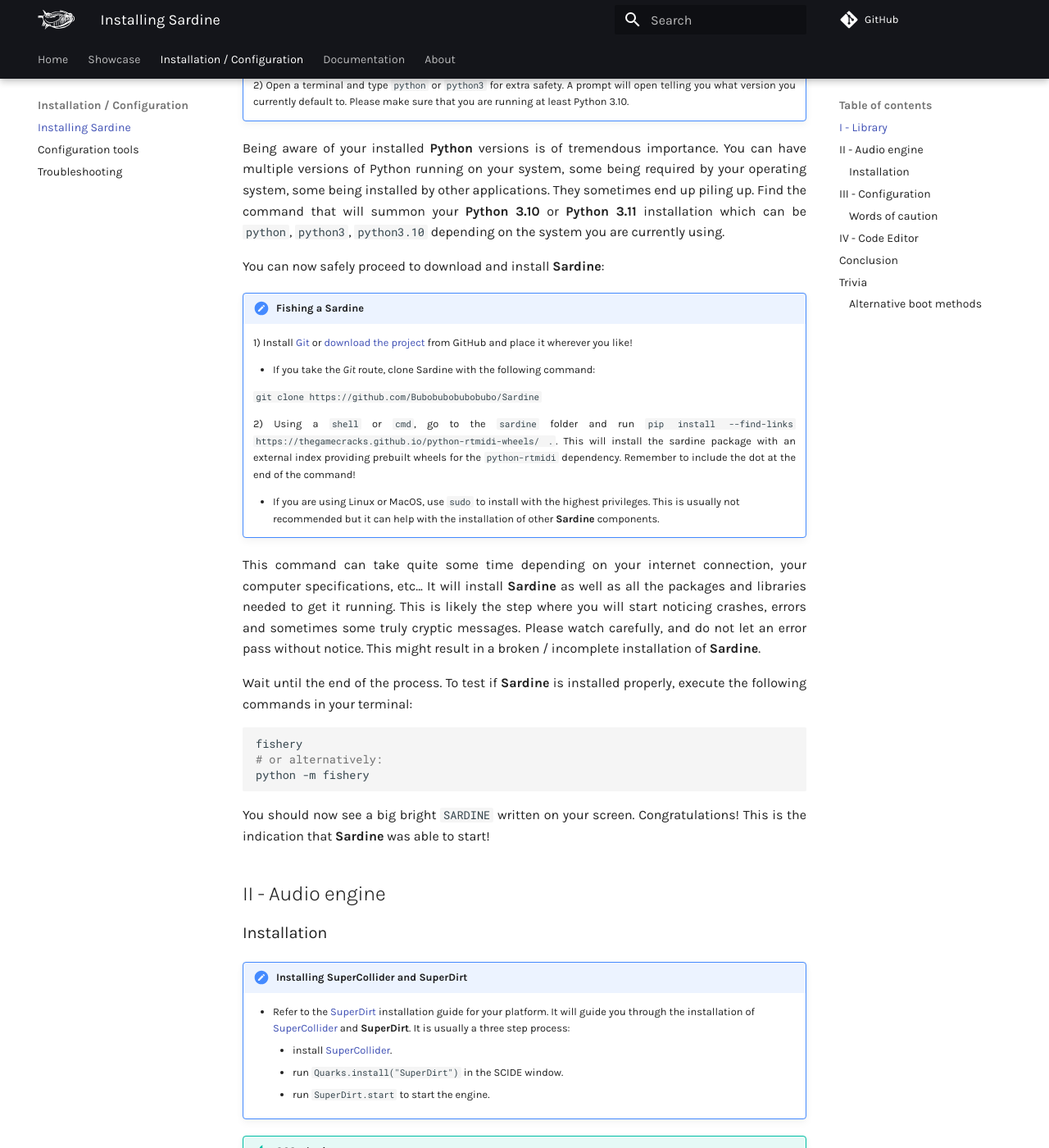
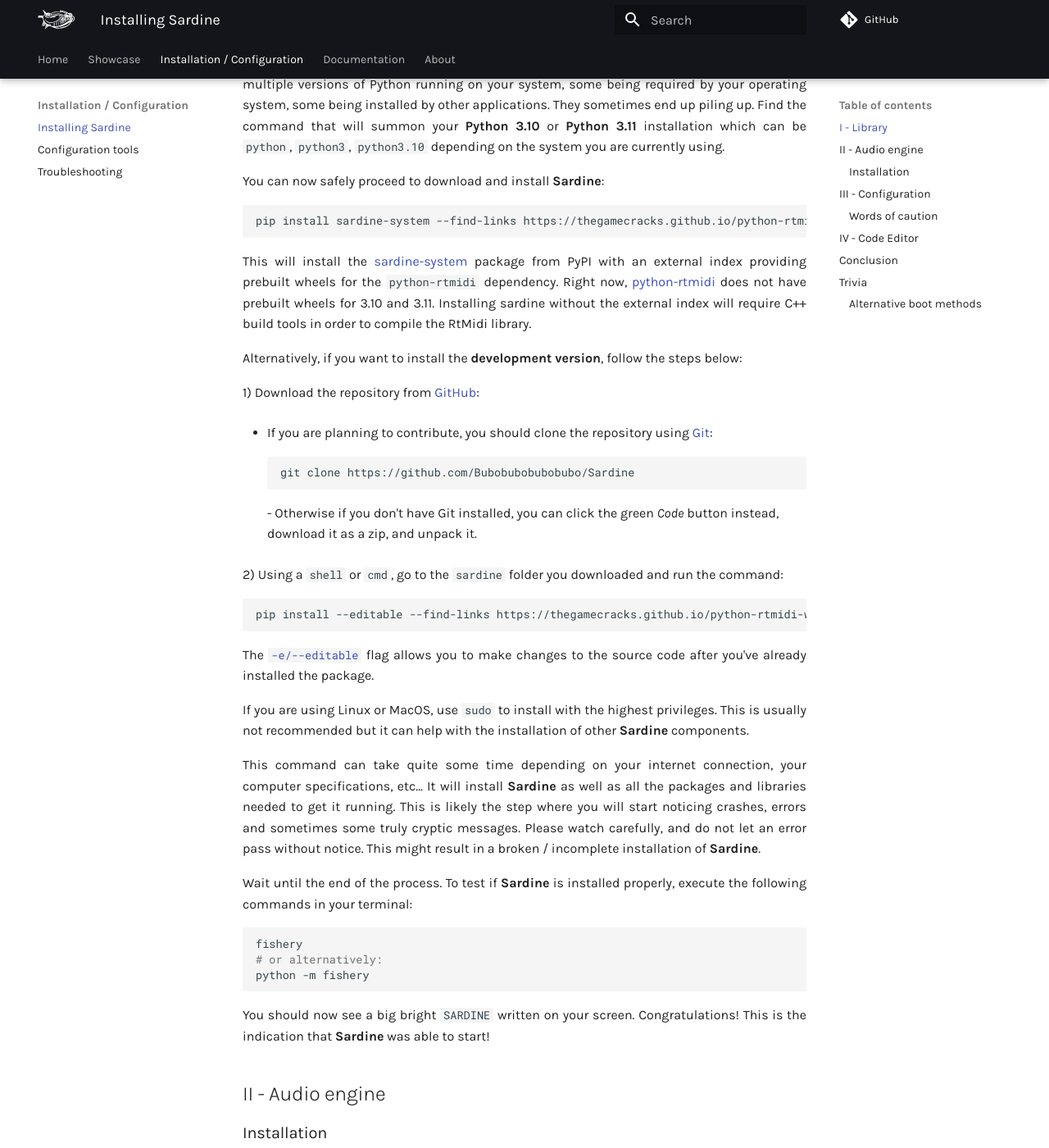
Before and after one commit to EmmaleeBonderud0325/sardine, an MkDocs documentation site: the page built from docs/technical/installation.md, in a window 1280 px wide and 1400 px high, scrolled down 1308 px. Shown: the whole window at 82% size. Built offline with MkDocs 1.6.1 and Material for MkDocs 9.7.7, drawn with Linux system fonts in a browser that asks for light colours; comment, search, counter and statistics services are not loaded; some of the changed text lies outside the part shown.

Commit message:
docs: Add PyPI and tweak source installation steps

````diff
--- a/docs/technical/installation.md
+++ b/docs/technical/installation.md
@@ -1,8 +1,4 @@
 # Installation
-
-
-!!! tips "Installing from Pypi or from a package manager"
-    Installation of **Sardine**  using Pypi is not yet available.
 
 The installation of **Sardine** is done in two separate steps
 that you can go through in any order:
@@ -47,25 +43,42 @@
 
 You can now safely proceed to download and install **Sardine**:
 
-!!! note "Fishing a Sardine"
+```sh
+pip install sardine-system --find-links https://thegamecracks.github.io/python-rtmidi-wheels/
+```
 
-    1) Install [Git](https://git-scm.com/)
-       or [download the project](https://github.com/Bubobubobubobubo/sardine#:~:text=with%20GitHub%20Desktop-,Download%20ZIP,-Latest%20commit)
-       from GitHub and place it wherever you like!
+This will install the [sardine-system](https://pypi.org/project/sardine-system/) package from PyPI
+with an external index providing prebuilt wheels for the `python-rtmidi` dependency.
+Right now, [python-rtmidi](https://pypi.org/project/python-rtmidi/#files)
+does not have prebuilt wheels for 3.10 and 3.11. Installing sardine without the
+external index will require C++ build tools in order to compile the RtMidi library.
 
-    - If you take the *Git* route, clone Sardine with the following command:
+Alternatively, if you want to install the **development version**, follow the steps below:
 
-      `git clone https://github.com/Bubobubobubobubo/Sardine`
+1) Download the repository from [GitHub](https://github.com/Bubobubobubobubo/sardine):
 
-    2) Using a `shell` or `cmd`, go to the `sardine` folder and run
-       `pip install --find-links https://thegamecracks.github.io/python-rtmidi-wheels/ .`.
-       This will install the sardine package with an external index providing
-       prebuilt wheels for the `python-rtmidi` dependency.
-       Remember to include the dot at the end of the command!
+   - If you are planning to contribute, you should clone the repository
+     using [Git](https://git-scm.com/):
 
-    - If you are using Linux or MacOS, use `sudo` to install with the highest
-      privileges. This is usually not recommended but it can help with the
-      installation of other **Sardine** components.
+       ```shell
+       git clone https://github.com/Bubobubobubobubo/Sardine
+       ```
+   - Otherwise if you don't have Git installed, you can click
+     the green *Code* button instead, download it as a zip, and unpack it.
+
+2) Using a `shell` or `cmd`, go to the `sardine` folder you downloaded
+   and run the command:
+
+   ```shell
+   pip install --editable --find-links https://thegamecracks.github.io/python-rtmidi-wheels/ .
+   ```
+
+   The [`-e/--editable`](https://setuptools.pypa.io/en/latest/userguide/development_mode.html)
+   flag allows you to make changes to the source code after you've already installed the package.
+
+   If you are using Linux or MacOS, use `sudo` to install with the highest
+   privileges. This is usually not recommended but it can help with the
+   installation of other **Sardine** components.
 
 This command can take quite some time depending on your internet connection,
 your computer specifications, etc... It will install **Sardine** as well as all
````
